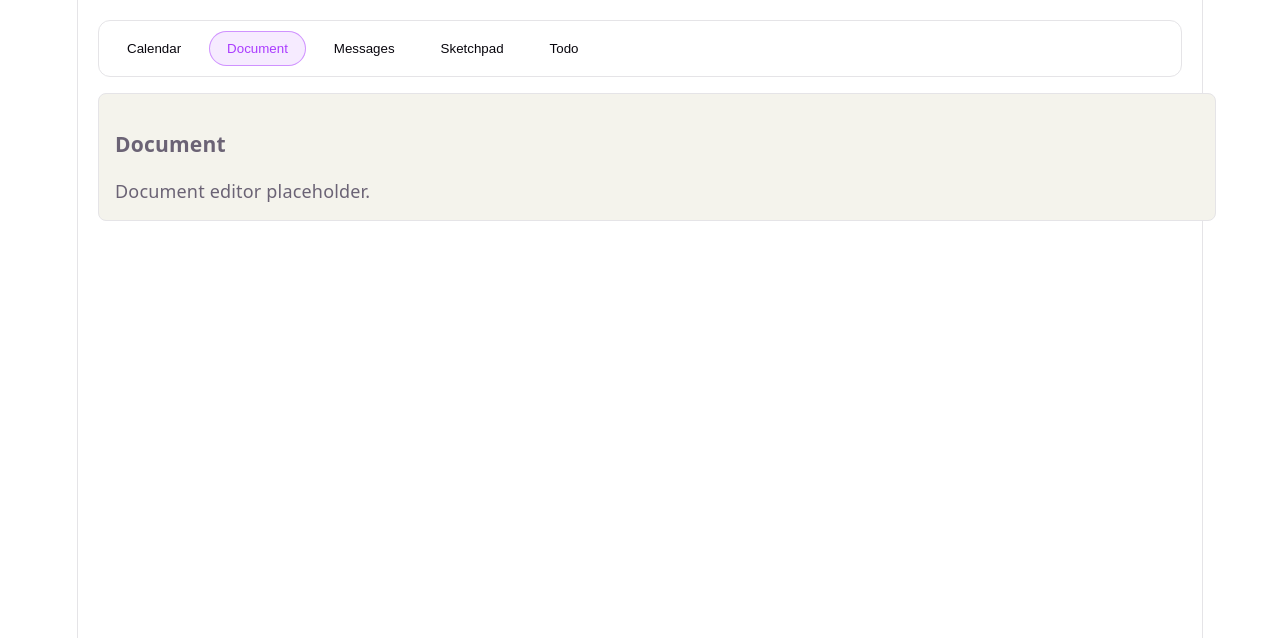
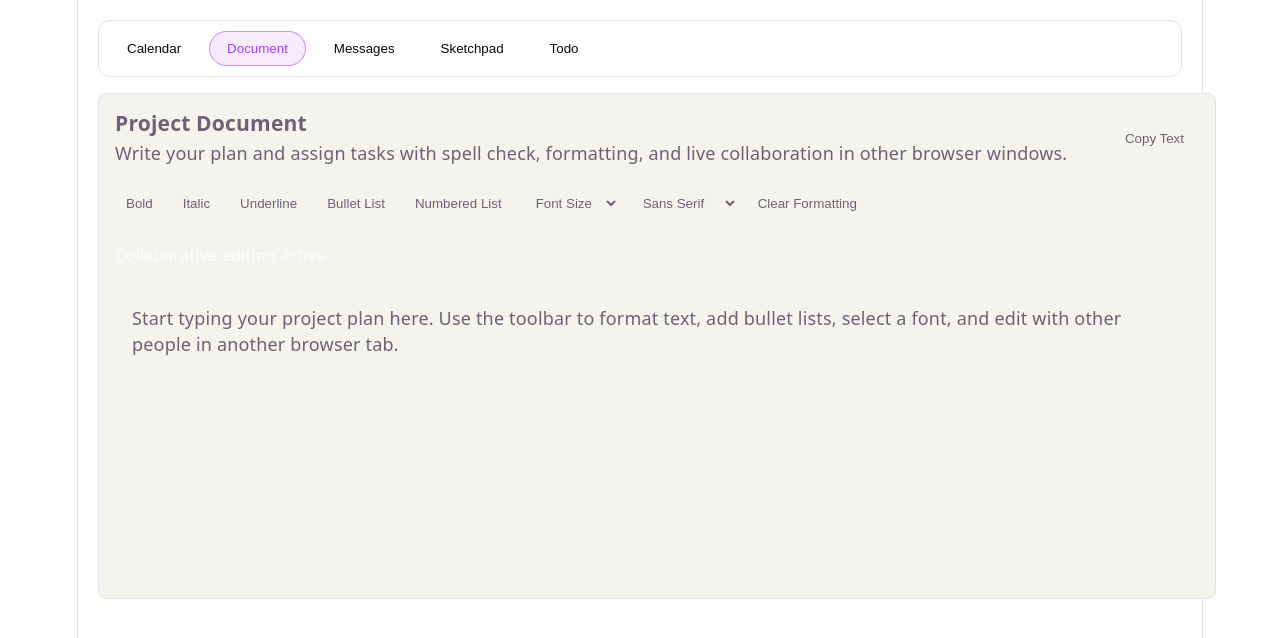
Before and after one commit to sorenbaca-tech/sendr, a React (Vite) app in the folder hackproject1/hackathon-project-1/: page / in a window 1280 px wide. Shown: the top 638 px of the page. Built offline with nearby package versions, Linux system fonts and the light colour scheme.

Commit message:
Doc uptade

```diff
--- a/hackproject1/hackathon-project-1/src/components/Document.jsx
+++ b/hackproject1/hackathon-project-1/src/components/Document.jsx
@@ -1,10 +1,239 @@
-import React from 'react'
+import { useEffect, useRef, useState } from 'react'
 
-export default function Document() {
+const fontSizeLookup = {
+  1: '10px',
+  2: '12px',
+  3: '16px',
+  4: '18px',
+  5: '24px',
+  6: '32px',
+  7: '48px'
+}
+
+const fontFamilies = [
+  { value: 'Arial, sans-serif', label: 'Sans Serif' },
+  { value: 'Georgia, serif', label: 'Serif' },
+  { value: 'Courier New, monospace', label: 'Monospace' },
+  { value: 'Comic Sans MS, cursive', label: 'Cursive' }
+]
+
+function createChannel(onMessage) {
+  if (typeof BroadcastChannel === 'undefined') {
+    return null
+  }
+
+  const channel = new BroadcastChannel('document-collab')
+  channel.onmessage = (event) => {
+    const payload = event.data
+    if (payload?.type === 'SYNC_DOCUMENT' && typeof payload.html === 'string') {
+      onMessage(payload.html, payload.sender)
+    }
+  }
+  return channel
+}
+
+export default function Document({ content = '', onContentChange }) {
+  const editorRef = useRef(null)
+  const channelRef = useRef(null)
+  const savedSelectionRef = useRef(null)
+  const senderIdRef = useRef(`tab-${Math.random().toString(36).slice(2, 10)}`)
+  const [documentHtml, setDocumentHtml] = useState(content || '')
+  const [isConnected, setIsConnected] = useState(false)
+
+  const saveSelection = () => {
+    const editor = editorRef.current
+    const selection = window.getSelection()
+    if (!editor || !selection || selection.rangeCount === 0) return
+
+    const range = selection.getRangeAt(0)
+    if (!editor.contains(range.startContainer) && !editor.contains(range.endContainer)) {
+      return
+    }
+
+    savedSelectionRef.current = range.cloneRange()
+  }
+
+  const restoreSelection = () => {
+    const range = savedSelectionRef.current
+    const selection = window.getSelection()
+    if (!range || !selection) return
+    selection.removeAllRanges()
+    selection.addRange(range)
+  }
+
+  useEffect(() => {
+    const channel = createChannel((html, senderId) => {
+      if (senderId === senderIdRef.current) return
+      const editor = editorRef.current
+      if (!editor) return
+      if (html !== editor.innerHTML) {
+        editor.innerHTML = html
+        setDocumentHtml(html)
+        if (typeof onContentChange === 'function') {
+          onContentChange(html)
+        }
+      }
+      setIsConnected(true)
+    })
+
+    if (channel) {
+      channelRef.current = channel
+      setIsConnected(true)
+    }
+
+    return () => {
+      channel?.close()
+    }
+  }, [onContentChange])
+
+  useEffect(() => {
+    const editor = editorRef.current
+    if (editor && content && content !== editor.innerHTML) {
+      editor.innerHTML = content
+      setDocumentHtml(content)
+    }
+  }, [content])
+
+  const broadcastContent = (html) => {
+    const channel = channelRef.current
+    if (!channel) return
+    channel.postMessage({
+      type: 'SYNC_DOCUMENT',
+      html,
+      sender: senderIdRef.current
+    })
+  }
+
+  const updateContent = () => {
+    const editor = editorRef.current
+    if (!editor) return
+    const html = editor.innerHTML
+    setDocumentHtml(html)
+    broadcastContent(html)
+    if (typeof onContentChange === 'function') {
+      onContentChange(html)
+    }
+  }
+
+  const applyCommand = (command, value = null) => {
+    restoreSelection()
+    document.execCommand('styleWithCSS', false, true)
+    document.execCommand(command, false, value)
+    normalizeFontTags()
+    updateContent()
+    editorRef.current?.focus()
+  }
+
+  const normalizeFontTags = () => {
+    const editor = editorRef.current
+    if (!editor) return
+    const fonts = editor.querySelectorAll('font[size]')
+    fonts.forEach((font) => {
+      const size = font.getAttribute('size')
+      const span = document.createElement('span')
+      span.style.fontSize = fontSizeLookup[size] || '16px'
+      span.innerHTML = font.innerHTML
+      font.replaceWith(span)
+    })
+  }
+
+  const handleFontSize = (event) => {
+    const sizeValue = event.target.value
+    if (!sizeValue) return
+    const sizeKey = sizeValue === 'normal' ? '3' : sizeValue
+    applyCommand('fontSize', sizeKey)
+  }
+
+  const handleFontFamily = (event) => {
+    const font = event.target.value
+    applyCommand('fontName', font)
+  }
+
+  const handleInput = () => {
+    updateContent()
+  }
+
+  const handlePaste = (event) => {
+    event.preventDefault()
+    const text = event.clipboardData.getData('text/plain')
+    document.execCommand('insertText', false, text)
+  }
+
+  const handleCopy = async () => {
+    const editor = editorRef.current
+    if (!editor) return
+    try {
+      await navigator.clipboard.writeText(editor.innerText)
+      alert('Document text copied to clipboard')
+    } catch (error) {
+      console.error('Copy failed', error)
+    }
+  }
+
   return (
-    <section className="component-card">
-      <h3>Document</h3>
-      <p>Document editor placeholder.</p>
+    <section className="component-card document-card">
+      <div className="document-header">
+        <div>
+          <h3>Project Document</h3>
+          <p>
+            Write your plan and assign tasks with spell check, formatting, and live
+            collaboration in other browser windows.
+          </p>
+        </div>
+        <button type="button" className="doc-action" onClick={handleCopy}>
+          Copy Text
+        </button>
+      </div>
+
+      <div className="document-toolbar" onMouseDown={saveSelection}>
+        <button type="button" onClick={() => applyCommand('bold')} aria-label="Bold">
+          Bold
+        </button>
+        <button type="button" onClick={() => applyCommand('italic')} aria-label="Italic">
+          Italic
+        </button>
+        <button type="button" onClick={() => applyCommand('underline')} aria-label="Underline">
+          Underline
+        </button>
+        <button type="button" onClick={() => applyCommand('insertUnorderedList')} aria-label="Bullet list">
+          Bullet List
+        </button>
+        <button type="button" onClick={() => applyCommand('insertOrderedList')} aria-label="Numbered list">
+          Numbered List
+        </button>
+        <select defaultValue="normal" onChange={handleFontSize} aria-label="Font size">
+          <option value="normal">Font Size</option>
+          <option value="4">Large</option>
+          <option value="5">XLarge</option>
+          <option value="6">Huge</option>
+        </select>
+        <select defaultValue="Arial, sans-serif" onChange={handleFontFamily} aria-label="Font family">
+          {fontFamilies.map((font) => (
+            <option key={font.value} value={font.value}>
+              {font.label}
+            </option>
+          ))}
+        </select>
+        <button type="button" onClick={() => applyCommand('removeFormat')} aria-label="Clear formatting">
+          Clear Formatting
+        </button>
+      </div>
+
+      <div className="document-status">
+        {isConnected ? 'Collaborative editing active' : 'Collaboration available in modern browsers'}
+      </div>
+
+      <div
+        ref={editorRef}
+        className="document-editor"
+        contentEditable
+        spellCheck
+        suppressContentEditableWarning
+        onInput={handleInput}
+        onPaste={handlePaste}
+      >
+        {content || 'Start typing your project plan here. Use the toolbar to format text, add bullet lists, select a font, and edit with other people in another browser tab.'}
+      </div>
     </section>
   )
 }
--- a/hackproject1/hackathon-project-1/src/components/components.css
+++ b/hackproject1/hackathon-project-1/src/components/components.css
@@ -13,6 +13,78 @@
   text-align: left;
 }
 
+.document-card {
+  display: flex;
+  flex-direction: column;
+  gap: 12px;
+}
+
+.document-header {
+  display: flex;
+  justify-content: space-between;
+  gap: 12px;
+  align-items: center;
+}
+
+.document-header h3 {
+  margin: 0 0 4px;
+}
+
+.document-toolbar {
+  display: flex;
+  flex-wrap: wrap;
+  gap: 8px;
+  align-items: center;
+  padding: 8px 0;
+  border-bottom: 1px solid rgba(255, 255, 255, 0.1);
+}
+
+.document-status {
+  font-size: 0.9rem;
+  color: rgba(255, 255, 255, 0.7);
+  padding-bottom: 8px;
+}
+
+.document-toolbar button,
+.document-toolbar select {
+  border: 1px solid rgba(255, 255, 255, 0.15);
+  background: transparent;
+  color: inherit;
+  padding: 8px 10px;
+  border-radius: 6px;
+  cursor: pointer;
+}
+
+.document-toolbar button:hover,
+.document-toolbar select:hover {
+  background: rgba(255, 255, 255, 0.08);
+}
+
+.document-editor {
+  min-height: 260px;
+  border: 1px solid rgba(255, 255, 255, 0.15);
+  border-radius: 10px;
+  padding: 16px;
+  background: rgba(255, 255, 255, 0.04);
+  color: inherit;
+  outline: none;
+  overflow-y: auto;
+  white-space: pre-wrap;
+}
+
+.doc-action {
+  border: 1px solid rgba(255, 255, 255, 0.15);
+  background: transparent;
+  color: inherit;
+  padding: 8px 14px;
+  border-radius: 8px;
+  cursor: pointer;
+}
+
+.doc-action:hover {
+  background: rgba(255, 255, 255, 0.08);
+}
+
 #workspace-components h2 {
   margin: 16px 0 8px;
 }
```
